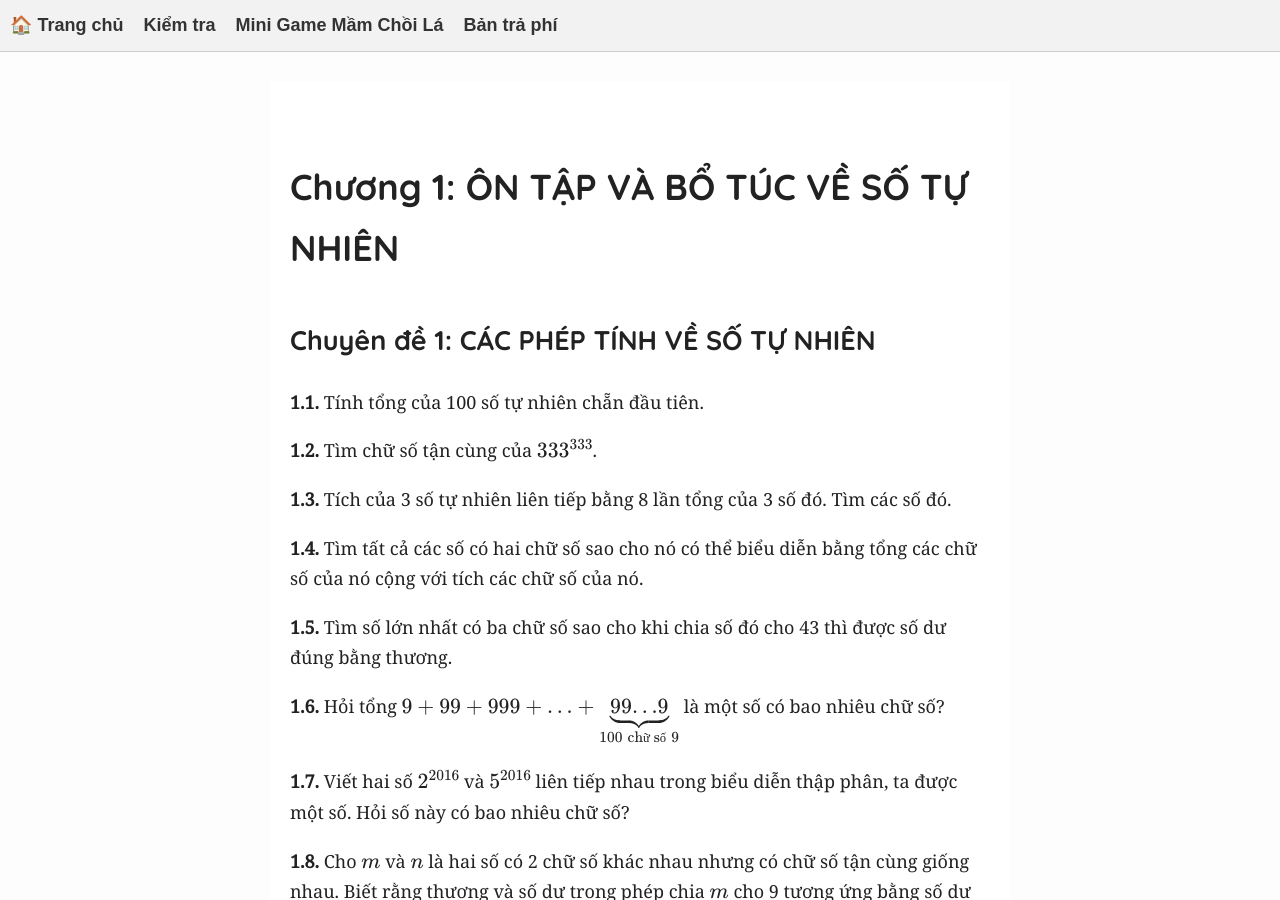
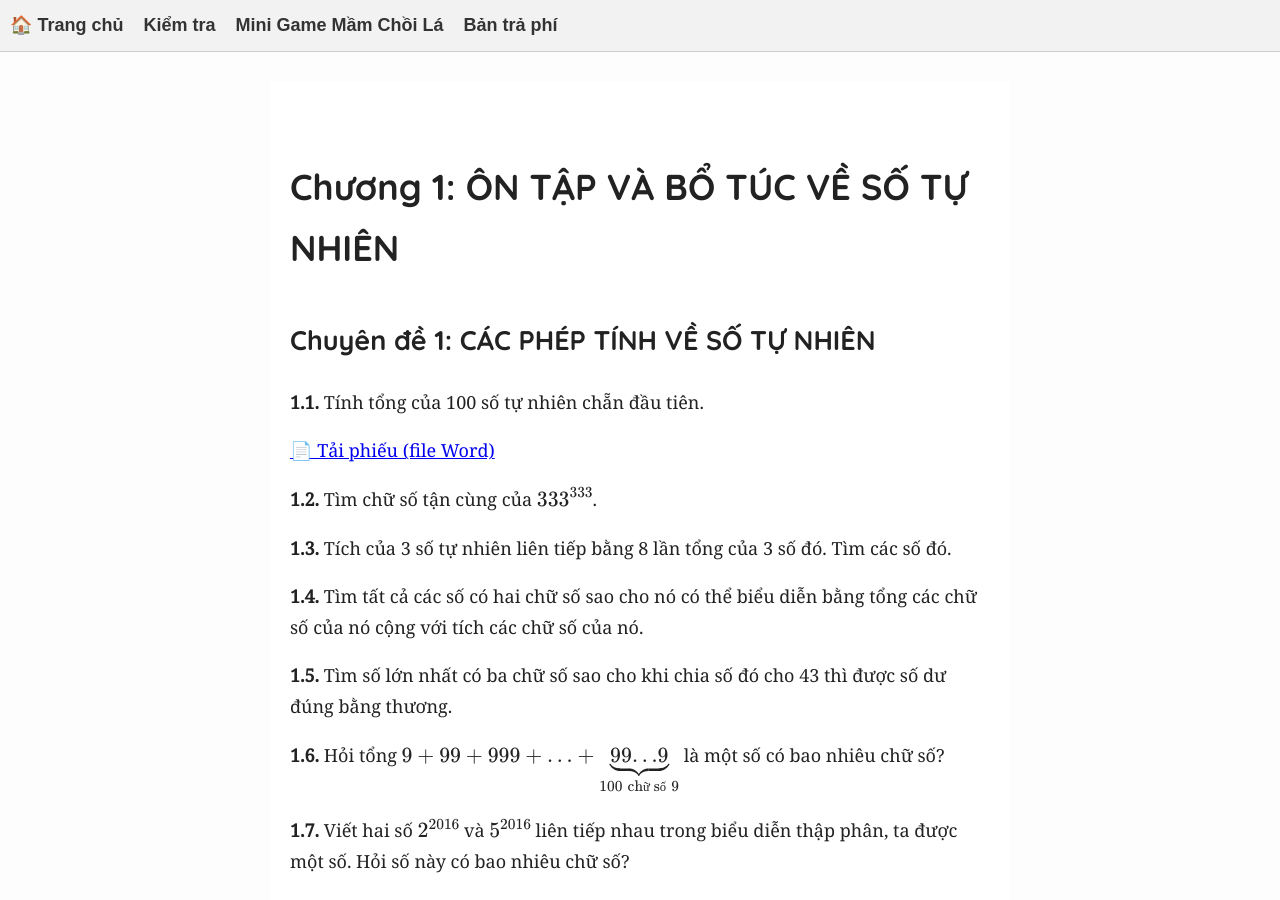
Before and after one commit to NguyenMuoiVN1988/publicstudyrepo, a Jekyll site: the page built from T6/T6NCTaiLieuChuyenToan1.html, in a window 1280 px wide and 900 px high. Built offline with Jekyll 4.4.1, drawn with Linux system fonts in a browser that asks for light colours.

Commit message:
Add download link for Word document in HTML file

```diff
--- a/T6/T6NCTaiLieuChuyenToan1.html
+++ b/T6/T6NCTaiLieuChuyenToan1.html
@@ -10,6 +10,11 @@ TÚC VỀ SỐ TỰ NHIÊN</h1>
 TÍNH VỀ SỐ TỰ NHIÊN</h2>
 <p><strong>1.1.</strong> Tính tổng của 100 số tự nhiên chẵn đầu
 tiên.</p>
+<p>
+  <a href="/T6/T6TaiLieuChuyenToanCD1cd1.docx" download>
+    📄 Tải phiếu (file Word)
+  </a>
+</p>
 <p><strong>1.2.</strong> Tìm chữ số tận cùng của
 <math display="inline" xmlns="http://www.w3.org/1998/Math/MathML"><semantics><msup><mn>333</mn><mn>333</mn></msup><annotation encoding="application/x-tex">333^{333}</annotation></semantics></math>.</p>
 <p><strong>1.3.</strong> Tích của 3 số tự nhiên liên tiếp bằng 8 lần
```
